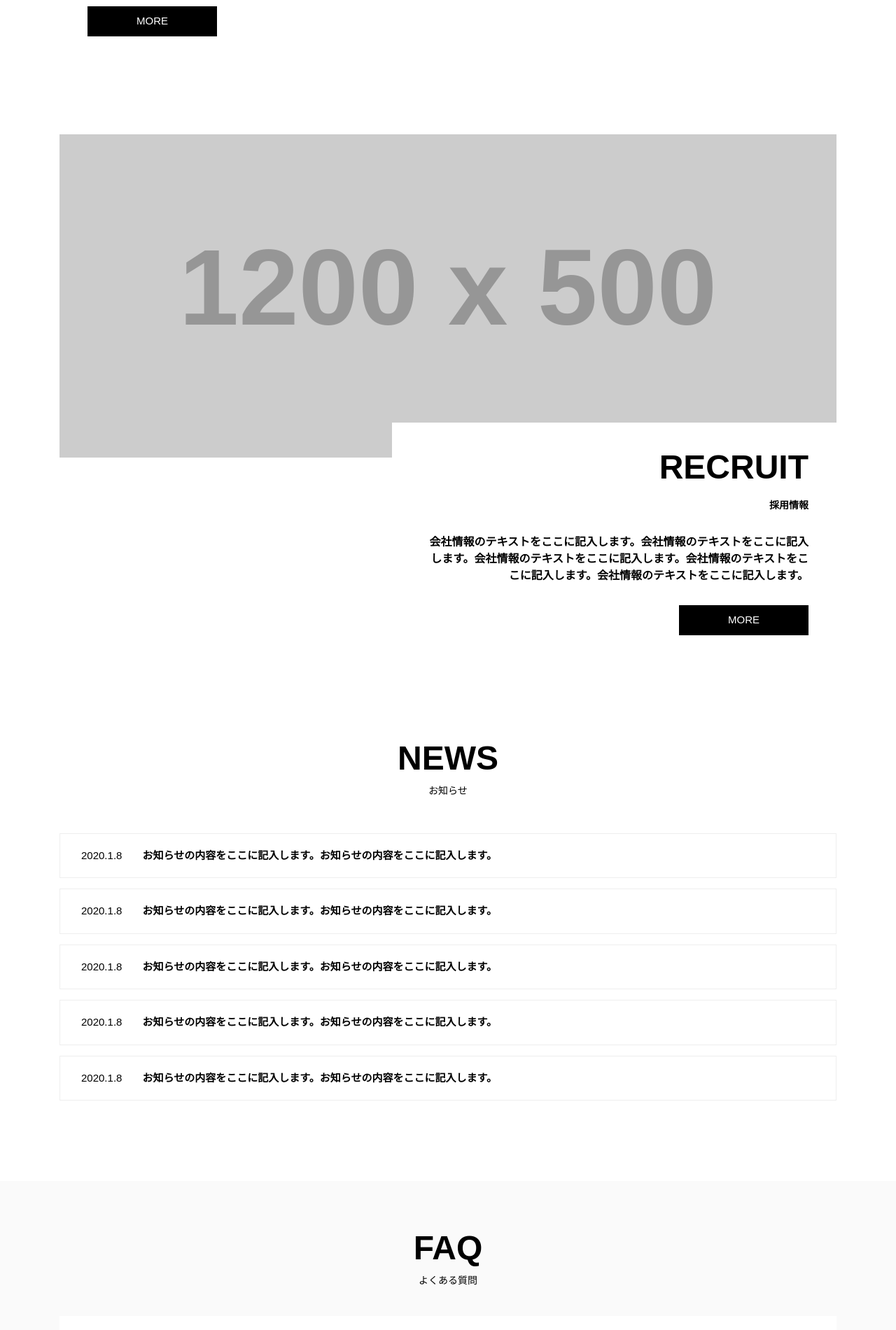
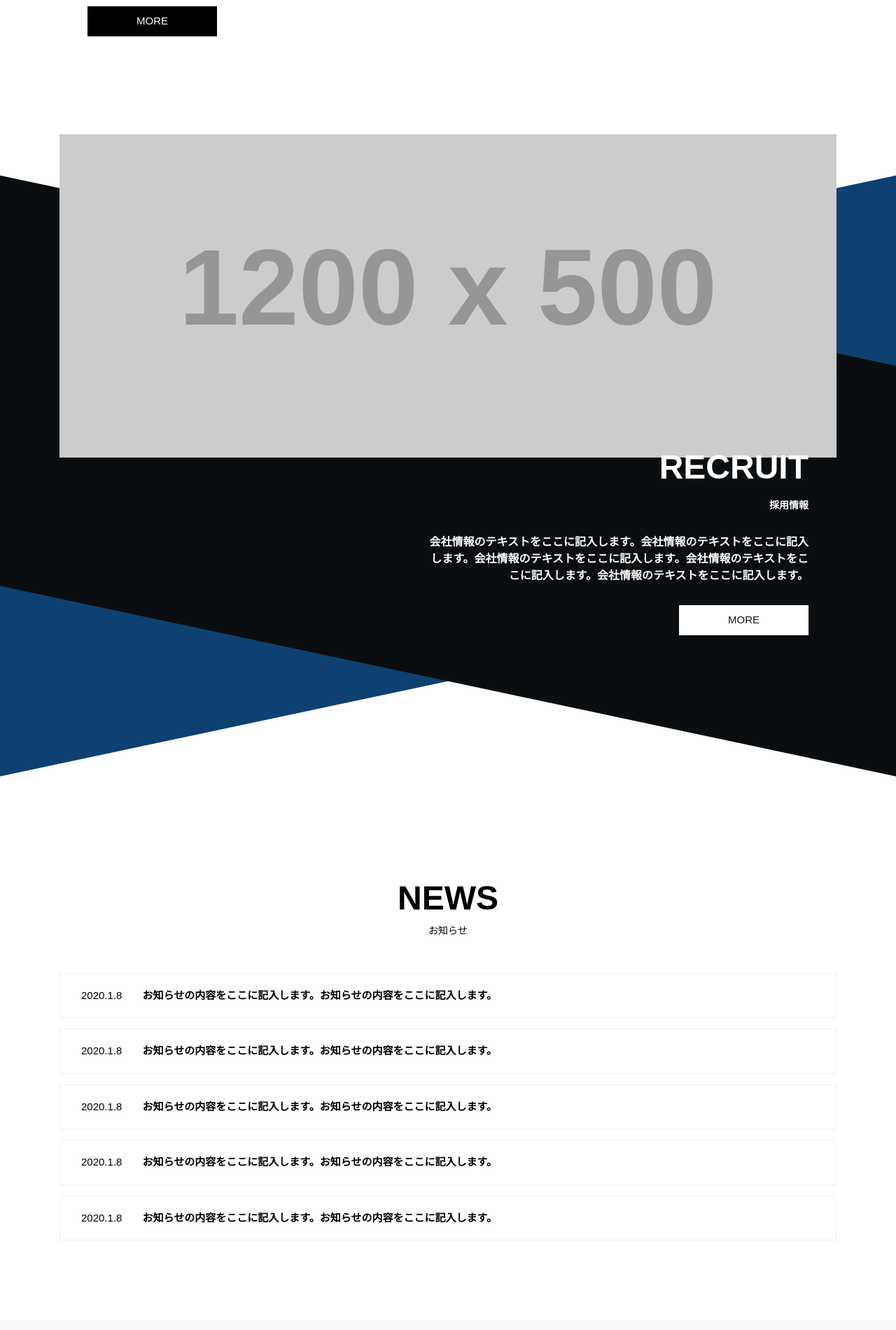
Before and after one commit to takeshi-du/js-dmeo, a Jekyll site: the page built from demo/corporate/index.html, in a window 1280 px wide. Shown: the part 2212-4113 px from the top of the page at 70% size. Built offline with Jekyll 4.4.1, drawn with Linux system fonts in a browser that asks for light colours; nearby versions of some CDN libraries.

Commit message:
recruitに背景追加

```diff
--- a/_includes/corporate/block-recruit.html
+++ b/_includes/corporate/block-recruit.html
@@ -1,5 +1,6 @@
-<section class="block-recruit" data-trigger>
-  <div class="container">
+<section class="block-recruit c-bgslope c-bgslope__left" data-trigger>
+  <div class="c-bgslope c-bgslope__right">
+    <div class="container c-bgslope__inner">
       <img class="img-fluid img-100" src="https://placehold.it/1200x500" alt="img">
       <div class="row">
         <div class="col-12 col-lg-7 offset-lg-5">
@@ -16,4 +17,5 @@
         </div>
       </div>
     </div>
+  </div>
 </section>
--- a/_sass/corporate/block-recruit.scss
+++ b/_sass/corporate/block-recruit.scss
@@ -7,7 +7,8 @@
     text-align: right;
     margin-top: -50px;
     padding: 40px;
-    background-color: #ffffff;
+    background-color: transparent;
+    color: #ffffff;
     .panel__header {
       .title {
         font-size: 48px;
@@ -28,11 +29,16 @@
         font-weight: bold;
       }
       .btn {
+        background-color: #ffffff;
         margin-top: 30px;
-        color: #ffffff;
+        color: #151515;
         padding: 10px 70px;
         display: inline-block;
       }
     }
   }
+  .c-bgslope.c-bgslope__right:before {
+    background-color: #0E4071;
+    z-index: -2;
+  }
 }
--- a/_sass/corporate/block.scss
+++ b/_sass/corporate/block.scss
@@ -1,6 +1,7 @@
 /*
 * === component ===
 */
+@import 'c-bgslope';
 @import 'c-panel';
 @import 'c-title';
 
--- /dev/null
+++ b/_sass/corporate/c-bgslope.scss
@@ -0,0 +1,38 @@
+/*
+* === c-bgslope ===
+*/
+
+.c-bgslope {
+  position: relative;
+  overflow: hidden;
+  &:before {
+    content: '';
+    position: absolute;
+    top: 0;
+    left: 0;
+    width: 120%;
+    height: 60%;
+    margin: 3% -10% 0;
+    background: #0B0E10;
+    z-index: -1;
+  }
+  .c-bgslope__inner {
+    padding-bottom: 200px;
+  }
+}
+.c-bgslope__left:before {
+  -webkit-transform-origin: left center;
+  -ms-transform-origin: left center;
+  transform-origin: left center;
+  -webkit-transform: rotate(12deg);
+  -ms-transform: rotate(12deg);
+  transform: rotate(12deg);
+}
+.c-bgslope__right:before {
+  -webkit-transform-origin: right center;
+  -ms-transform-origin: right center;
+  transform-origin: right center;
+  -webkit-transform: rotate(-12deg);
+  -ms-transform: rotate(-12deg);
+  transform: rotate(-12deg);
+}
```
Lines whose indentation alone changed are shown as unchanged.
